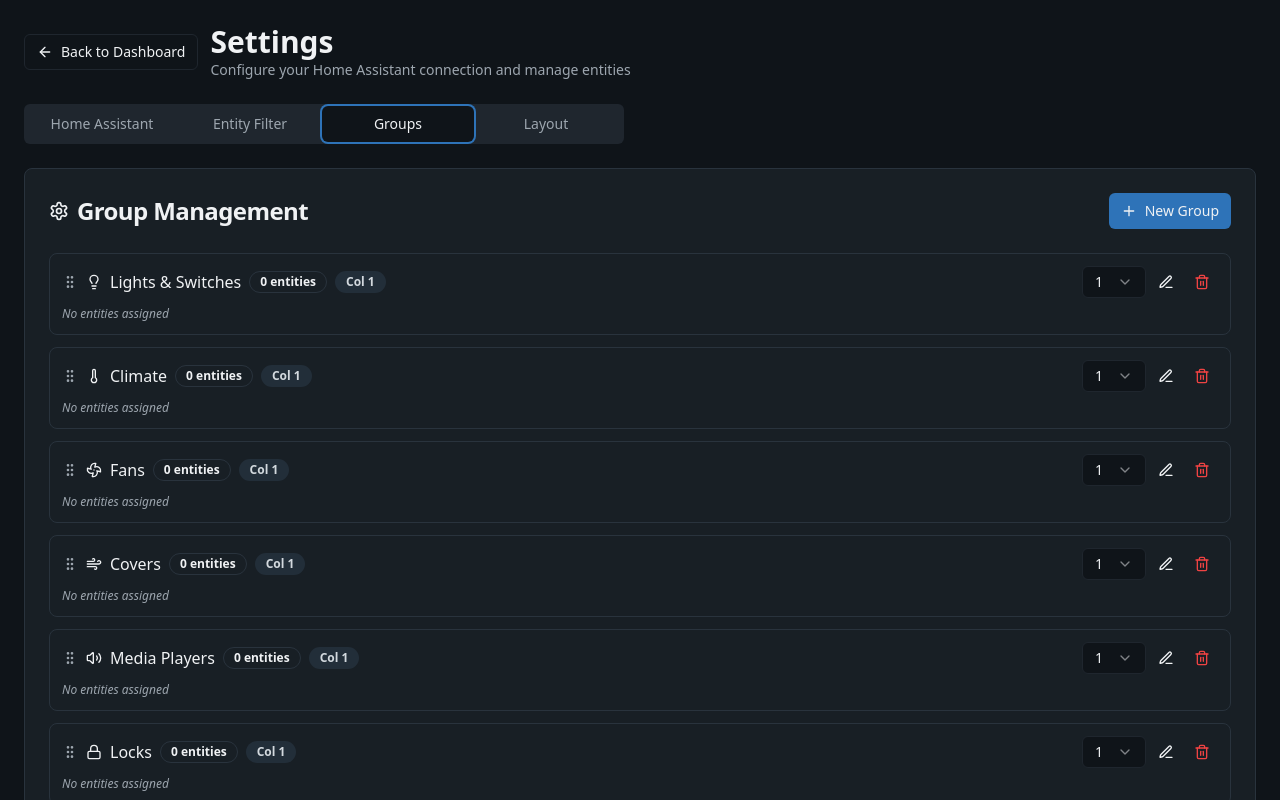
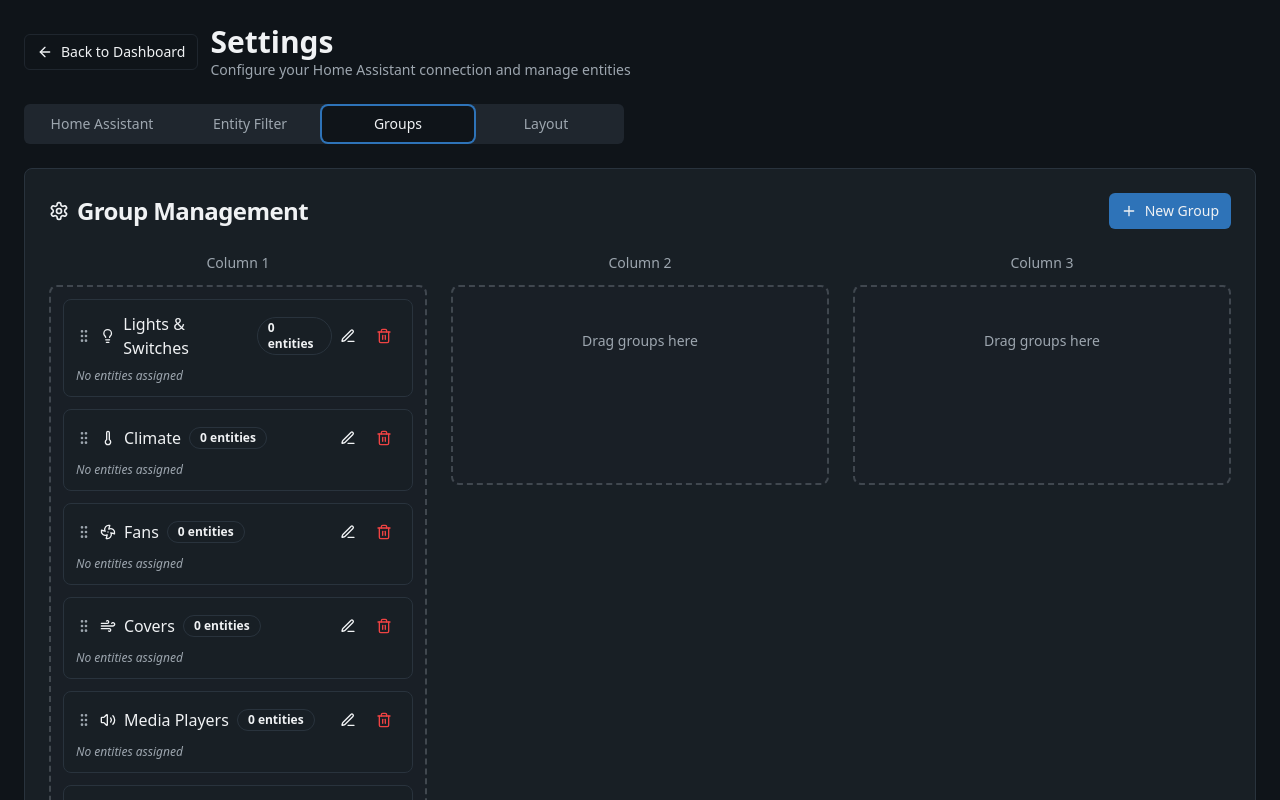
Before and after one commit to masterloucks/smart-home-mosaic-view, a React (Vite) app: page /settings in a window 1280 px wide. Both pictures are taken after a click on the tab "Groups". Shown: the top 800 px of the page. Built offline with nearby package versions, Linux system fonts and the light colour scheme.

Commit message:
Refactor group display
Implement column-based display for groups, based on selected layout. Enable drag-and-drop functionality for reordering groups between columns.

```diff
--- a/src/components/GroupCustomization.tsx
+++ b/src/components/GroupCustomization.tsx
@@ -139,15 +139,30 @@ export const GroupCustomization = ({
   const handleDragEnd = (result: DropResult) => {
     if (!result.destination) return;
 
-    const groupIds = groups.map(g => g.id);
-    const [reorderedId] = groupIds.splice(result.source.index, 1);
-    groupIds.splice(result.destination.index, 0, reorderedId);
+    const { source, destination } = result;
 
-    reorderGroups(groupIds);
-    toast({
-      title: "Groups Reordered",
-      description: "Group order has been updated",
-    });
+    // Handle reordering within the same column
+    if (source.droppableId === destination.droppableId) {
+      const columnNumber = parseInt(source.droppableId.replace('column-', ''));
+      const columnGroups = groups.filter(g => g.column === columnNumber);
+      const [reorderedGroup] = columnGroups.splice(source.index, 1);
+      columnGroups.splice(destination.index, 0, reorderedGroup);
+
+      // Update order by group IDs
+      const groupIds = columnGroups.map(g => g.id);
+      reorderGroups(groupIds);
+    } else {
+      // Handle moving between columns
+      const groupId = result.draggableId;
+      const newColumn = parseInt(destination.droppableId.replace('column-', ''));
+
+      updateGroup(groupId, { column: newColumn });
+
+      toast({
+        title: "Group Moved",
+        description: `Moved group to column ${newColumn}`,
+      });
+    }
   };
 
   const handleEditGroup = (groupId: string) => {
@@ -179,13 +194,6 @@ export const GroupCustomization = ({
     setEditIcon('activity');
   };
 
-  const handleColumnChange = (groupId: string, column: number) => {
-    updateGroup(groupId, { column });
-    toast({
-      title: "Column Updated",
-      description: `Moved group to column ${column}`,
-    });
-  };
 
   const getIconComponent = (iconName: string) => {
     const iconOption = ICON_OPTIONS.find(opt => opt.value === iconName);
@@ -195,6 +203,129 @@ export const GroupCustomization = ({
     }
     return <Activity className="h-4 w-4" />;
   };
+
+  const getGroupsByColumn = (columnNumber: number) => {
+    return groups.filter(group => group.column === columnNumber);
+  };
+
+  const renderGroupCard = (group: CustomGroup, index: number) => (
+    <Draggable key={group.id} draggableId={group.id} index={index}>
+      {(provided, snapshot) => (
+        <div
+          ref={provided.innerRef}
+          {...provided.draggableProps}
+          className={`border rounded-lg p-3 mb-3 bg-card ${
+            snapshot.isDragging ? 'shadow-lg rotate-2' : 'hover:bg-muted/50'
+          } transition-all`}
+        >
+          <div className="flex items-center justify-between mb-2">
+            <div className="flex items-center gap-2">
+              <div {...provided.dragHandleProps}>
+                <GripVertical className="h-4 w-4 text-muted-foreground cursor-grab" />
+              </div>
+              {getIconComponent(group.icon)}
+              <span className="font-medium">{group.name}</span>
+              <Badge variant="outline" className="text-xs">
+                {group.entityIds.filter(entityId => addedEntities.includes(entityId)).length} entities
+              </Badge>
+            </div>
+
+            <div className="flex items-center gap-1 flex-shrink-0">
+              {/* Edit Button */}
+              <Button
+                variant="ghost"
+                size="sm"
+                onClick={() => handleEditGroup(group.id)}
+                className="h-8 w-8 p-0"
+              >
+                <Edit3 className="h-4 w-4" />
+              </Button>
+
+              {/* Delete Button */}
+              <Button
+                variant="ghost"
+                size="sm"
+                onClick={() => handleDeleteGroup(group.id, group.name)}
+                className="h-8 w-8 p-0 text-destructive hover:text-destructive hover:bg-destructive/10"
+              >
+                <Trash2 className="h-4 w-4" />
+              </Button>
+            </div>
+          </div>
+
+          {/* Edit Form */}
+          {editingGroup === group.id && (
+            <div className="mt-3 p-3 border rounded bg-muted/30 space-y-3">
+              <div>
+                <label className="text-sm font-medium">Group Name</label>
+                <Input
+                  value={editName}
+                  onChange={(e) => setEditName(e.target.value)}
+                  placeholder="Enter group name..."
+                />
+              </div>
+              <div>
+                <label className="text-sm font-medium">Icon</label>
+                <Select value={editIcon} onValueChange={setEditIcon}>
+                  <SelectTrigger>
+                    <SelectValue />
+                  </SelectTrigger>
+                  <SelectContent>
+                    {ICON_OPTIONS.map((option) => (
+                      <SelectItem key={option.value} value={option.value}>
+                        <div className="flex items-center gap-2">
+                          <option.icon className="h-4 w-4" />
+                          {option.label}
+                        </div>
+                      </SelectItem>
+                    ))}
+                  </SelectContent>
+                </Select>
+              </div>
+              <div className="flex gap-2">
+                <Button size="sm" onClick={handleSaveEdit} disabled={!editName.trim()}>
+                  Save
+                </Button>
+                <Button size="sm" variant="outline" onClick={handleCancelEdit}>
+                  Cancel
+                </Button>
+              </div>
+            </div>
+          )}
+
+          {/* Group Entities */}
+          {group.entityIds.filter(entityId => addedEntities.includes(entityId)).length > 0 && (
+            <div className="space-y-1 mt-2">
+              {group.entityIds.filter(entityId => addedEntities.includes(entityId)).map((entityId) => (
+                <div
+                  key={entityId}
+                  className="flex items-center justify-between text-sm p-1 rounded hover:bg-muted/30"
+                >
+                  <span className="truncate">
+                    {getFriendlyName(entityId)}
+                  </span>
+                  <Button
+                    variant="ghost"
+                    size="sm"
+                    onClick={() => handleRemoveFromGroup(entityId, group.id)}
+                    className="h-5 w-5 p-0 text-destructive hover:text-destructive"
+                  >
+                    <Trash2 className="h-2.5 w-2.5" />
+                  </Button>
+                </div>
+              ))}
+            </div>
+          )}
+
+          {group.entityIds.filter(entityId => addedEntities.includes(entityId)).length === 0 && (
+            <div className="text-xs text-muted-foreground italic mt-2">
+              No entities assigned
+            </div>
+          )}
+        </div>
+      )}
+    </Draggable>
+  );
 
   return (
     <div className="space-y-6">
@@ -337,155 +468,52 @@ export const GroupCustomization = ({
 
         <CardContent>
           <DragDropContext onDragEnd={handleDragEnd}>
-            <Droppable droppableId="groups">
-              {(provided) => (
-                <div
-                  ref={provided.innerRef}
-                  {...provided.droppableProps}
-                  className="space-y-3"
-                >
-                  {groups.map((group, index) => (
-                    <Draggable key={group.id} draggableId={group.id} index={index}>
+            <div
+              className="grid gap-6"
+              style={{
+                gridTemplateColumns: `repeat(${layoutConfig?.columns || 3}, 1fr)`
+              }}
+            >
+              {Array.from({ length: layoutConfig?.columns || 3 }, (_, columnIndex) => {
+                const columnNumber = columnIndex + 1;
+                const columnGroups = getGroupsByColumn(columnNumber);
+
+                return (
+                  <div key={columnNumber} className="space-y-2">
+                    <div className="text-center">
+                      <h3 className="text-sm font-medium text-muted-foreground mb-3">
+                        Column {columnNumber}
+                      </h3>
+                    </div>
+
+                    <Droppable droppableId={`column-${columnNumber}`}>
                       {(provided, snapshot) => (
                         <div
                           ref={provided.innerRef}
-                          {...provided.draggableProps}
-                          className={`border rounded-lg p-3 ${
-                            snapshot.isDragging ? 'shadow-lg' : 'hover:bg-muted/50'
+                          {...provided.droppableProps}
+                          className={`min-h-[200px] p-3 border-2 border-dashed rounded-lg transition-colors ${
+                            snapshot.isDraggingOver
+                              ? 'border-primary bg-primary/10'
+                              : 'border-muted-foreground/30 bg-muted/20'
                           }`}
                         >
-                          <div className="flex items-center justify-between mb-2">
-                            <div className="flex items-center gap-2">
-                              <div {...provided.dragHandleProps}>
-                                <GripVertical className="h-4 w-4 text-muted-foreground cursor-grab" />
-                              </div>
-                              {getIconComponent(group.icon)}
-                              <span className="font-medium">{group.name}</span>
-                              <Badge variant="outline" className="text-xs">
-                                {group.entityIds.filter(entityId => addedEntities.includes(entityId)).length} entities
-                              </Badge>
-                              <Badge variant="secondary" className="text-xs">
-                                Col {group.column || 1}
-                              </Badge>
-                            </div>
+                          {columnGroups.map((group, index) =>
+                            renderGroupCard(group, index)
+                          )}
+                          {provided.placeholder}
 
-                            <div className="flex items-center gap-1 flex-shrink-0">
-                              {/* Column Assignment */}
-                              <Select
-                                value={(group.column || 1).toString()}
-                                onValueChange={(value) => handleColumnChange(group.id, parseInt(value))}
-                              >
-                                <SelectTrigger className="w-16 h-8">
-                                  <SelectValue />
-                                </SelectTrigger>
-                                <SelectContent>
-                                  {Array.from({ length: layoutConfig?.columns || 3 }, (_, i) => i + 1).map((col) => (
-                                    <SelectItem key={col} value={col.toString()}>
-                                      {col}
-                                    </SelectItem>
-                                  ))}
-                                </SelectContent>
-                              </Select>
-
-                              {/* Edit Button */}
-                              <Button
-                                variant="ghost"
-                                size="sm"
-                                onClick={() => handleEditGroup(group.id)}
-                                className="h-8 w-8 p-0"
-                              >
-                                <Edit3 className="h-4 w-4" />
-                              </Button>
-
-                              {/* Delete Button */}
-                              <Button
-                                variant="ghost"
-                                size="sm"
-                                onClick={() => handleDeleteGroup(group.id, group.name)}
-                                className="h-8 w-8 p-0 text-destructive hover:text-destructive hover:bg-destructive/10"
-                              >
-                                <Trash2 className="h-4 w-4" />
-                              </Button>
-                            </div>
-                          </div>
-
-                          {/* Edit Form */}
-                          {editingGroup === group.id && (
-                            <div className="mt-3 p-3 border rounded bg-muted/30 space-y-3">
-                              <div>
-                                <label className="text-sm font-medium">Group Name</label>
-                                <Input
-                                  value={editName}
-                                  onChange={(e) => setEditName(e.target.value)}
-                                  placeholder="Enter group name..."
-                                />
-                              </div>
-                              <div>
-                                <label className="text-sm font-medium">Icon</label>
-                                <Select value={editIcon} onValueChange={setEditIcon}>
-                                  <SelectTrigger>
-                                    <SelectValue />
-                                  </SelectTrigger>
-                                  <SelectContent>
-                                    {ICON_OPTIONS.map((option) => (
-                                      <SelectItem key={option.value} value={option.value}>
-                                        <div className="flex items-center gap-2">
-                                          <option.icon className="h-4 w-4" />
-                                          {option.label}
-                                        </div>
-                                      </SelectItem>
-                                    ))}
-                                  </SelectContent>
-                                </Select>
-                              </div>
-                              <div className="flex gap-2">
-                                <Button size="sm" onClick={handleSaveEdit} disabled={!editName.trim()}>
-                                  Save
-                                </Button>
-                                <Button size="sm" variant="outline" onClick={handleCancelEdit}>
-                                  Cancel
-                                </Button>
-                              </div>
-                            </div>
-                          )}
-
-                          {/* Group Entities */}
-                          {group.entityIds.filter(entityId => addedEntities.includes(entityId)).length > 0 && (
-                            <div className="space-y-1 mt-2">
-                              {group.entityIds.filter(entityId => addedEntities.includes(entityId)).map((entityId) => (
-                                <div
-                                  key={entityId}
-                                  className="flex items-center justify-between text-sm p-1 rounded hover:bg-muted/30"
-                                >
-                                  <span className="truncate">
-                                    {getFriendlyName(entityId)}
-                                  </span>
-                                  <Button
-                                    variant="ghost"
-                                    size="sm"
-                                    onClick={() => handleRemoveFromGroup(entityId, group.id)}
-                                    className="h-5 w-5 p-0 text-destructive hover:text-destructive"
-                                  >
-                                    <Trash2 className="h-2.5 w-2.5" />
-                                  </Button>
-                                </div>
-                              ))}
-                            </div>
-                          )}
-
-                          {group.entityIds.filter(entityId => addedEntities.includes(entityId)).length === 0 && (
-                            <div className="text-xs text-muted-foreground italic mt-2">
-                              No entities assigned
+                          {columnGroups.length === 0 && !snapshot.isDraggingOver && (
+                            <div className="text-center text-muted-foreground text-sm py-8">
+                              Drag groups here
                             </div>
                           )}
                         </div>
                       )}
-                    </Draggable>
-                  ))}
-                  {provided.placeholder}
-                </div>
-              )}
-            </Droppable>
+                    </Droppable>
+                  </div>
+                );
+              })}
+            </div>
           </DragDropContext>
         </CardContent>
       </Card>
```
